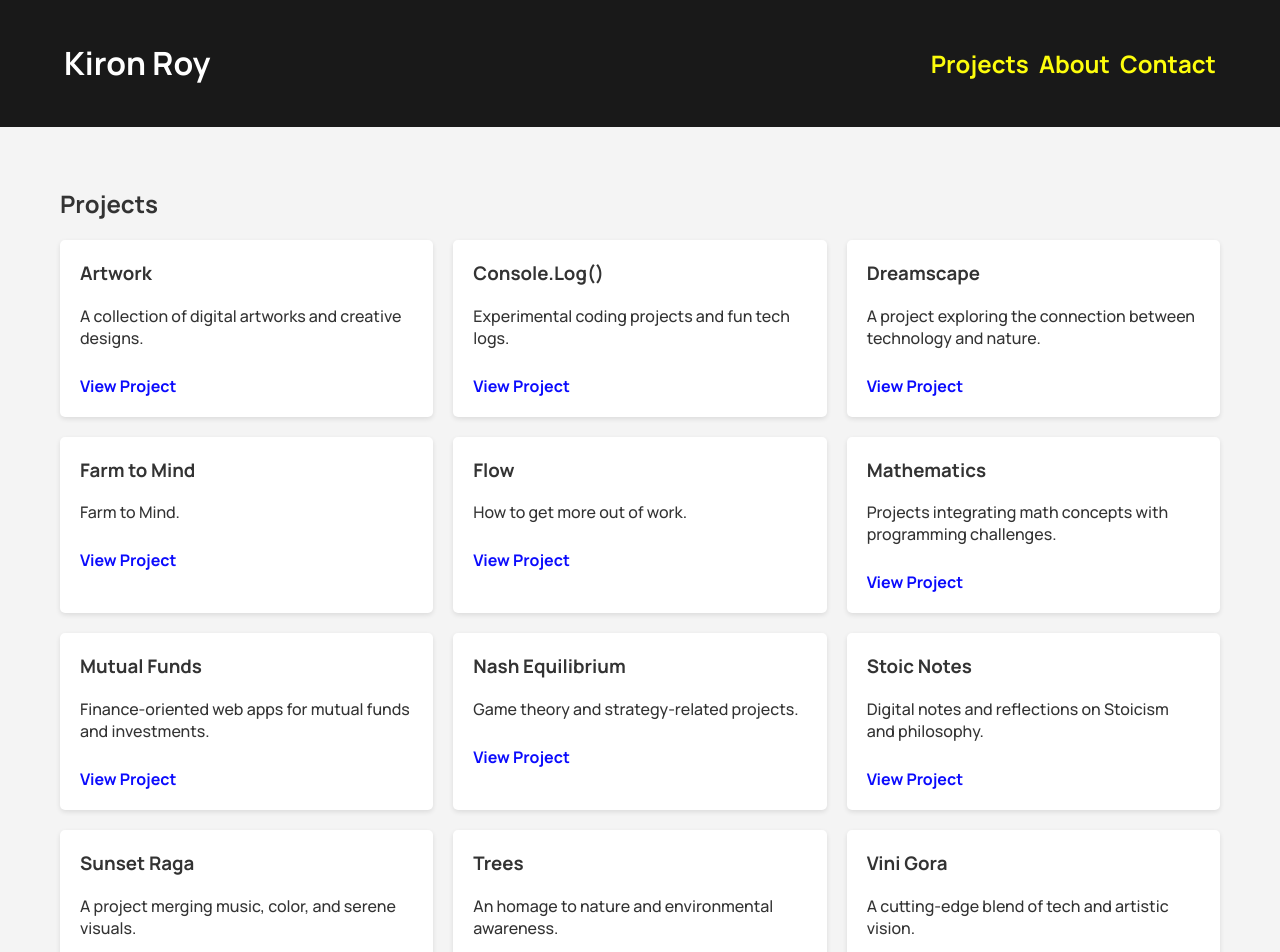
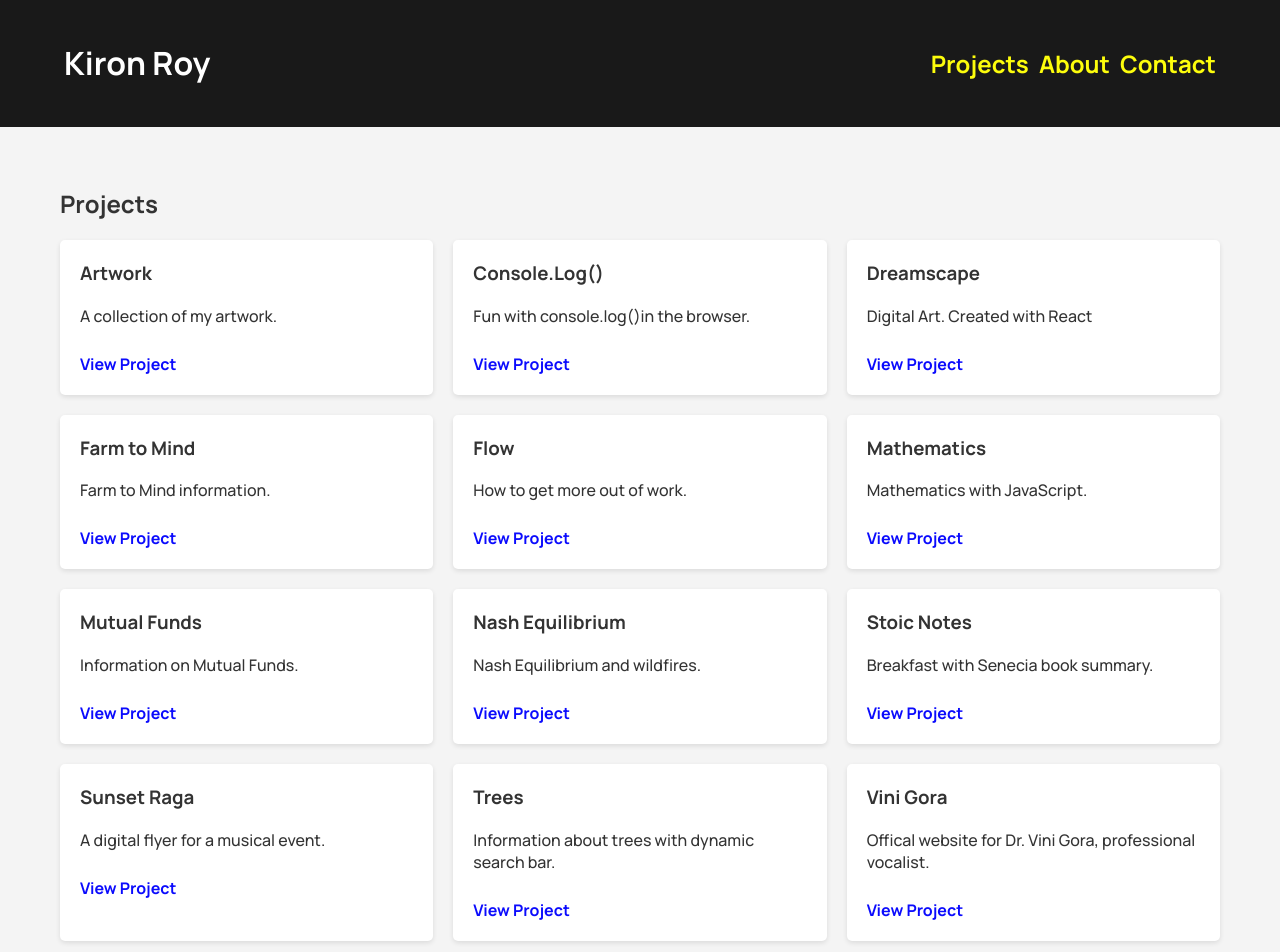
Before and after one commit to kironroy/kironroy-react, a React (Create React App) app: page / in a window 1280 px wide. Shown: the top 952 px of the page. Built offline with nearby package versions, Linux system fonts and the light colour scheme.

Commit message:
Paragraphs
- Fixed descriptions
- fixed date

```diff
--- a/src/components/Footer.js
+++ b/src/components/Footer.js
@@ -3,12 +3,14 @@ import "./Footer.css";
 
 const Footer = () => {
   const today = new Date();
-  const formattedDate = today.toLocaleDateString("en-US", {
+  const formattedDate = new Intl.DateTimeFormat("en-US", {
     weekday: "long",
     month: "short",
     day: "numeric",
     year: "numeric",
-  });
+  })
+    .format(today)
+    .replace(",", ""); // Removes comma from the formatted string
 
   return (
     <footer className="footer">
--- a/src/components/Portfolio.js
+++ b/src/components/Portfolio.js
@@ -11,69 +11,68 @@ const projects = [
   {
     id: 2,
     title: "Artwork",
-    description: "A collection of digital artworks and creative designs.",
+    description: "A collection of my artwork.",
     link: "https://kironroy.dev/art",
   },
   {
     id: 3,
     title: "Console.Log()",
-    description: "Experimental coding projects and fun tech logs.",
+    description: "Fun with console.log()in the browser.",
     link: "https://js-console-log.netlify.app/",
   },
   {
     id: 4,
     title: "Dreamscape",
-    description:
-      "A project exploring the connection between technology and nature.",
+    description: "Digital Art. Created with React",
     link: "https://dreamscapegallery.netlify.app/",
   },
   {
     id: 5,
     title: "Mathematics",
-    description:
-      "Projects integrating math concepts with programming challenges.",
+    description: "Mathematics with JavaScript.",
     link: "https://kironroy.dev/mathjs",
   },
   {
     id: 6,
     title: "Mutual Funds",
-    description: "Finance-oriented web apps for mutual funds and investments.",
+    description: "Information on Mutual Funds.",
     link: "https://kironroy.dev/mutualfunds",
   },
   {
     id: 7,
     title: "Nash Equilibrium",
-    description: "Game theory and strategy-related projects.",
+    description: "Nash Equilibrium and wildfires.",
     link: "https://kironroy.dev/nash",
   },
   {
     id: 8,
     title: "Stoic Notes",
-    description: "Digital notes and reflections on Stoicism and philosophy.",
+    description:
+      "Breakfast with Senecia book summary.",
     link: "https://kironroy.dev/stoic",
   },
   {
     id: 9,
     title: "Sunset Raga",
-    description: "A project merging music, color, and serene visuals.",
+    description: "A digital flyer for a musical event.",
     link: "https://kironroy.dev/sunsetraga/sunsetraga",
   },
   {
     id: 10,
     title: "Trees",
-    description: "An homage to nature and environmental awareness.",
+    description: "Information about trees with dynamic search bar.",
     link: "https://treesinfo.netlify.app/",
   },
   {
     id: 11,
     title: "Vini Gora",
-    description: "A cutting-edge blend of tech and artistic vision.",
+    description: "Offical website for Dr. Vini Gora, professional vocalist.",
     link: "https://vinigora.netlify.app/",
   },
   {
     id: 12,
     title: "Farm to Mind",
-    description: "Farm to Mind.",
+    description: "Farm to Mind information.",
     link: "https://farmtomind.netlify.app/",
   },
 ];
```
